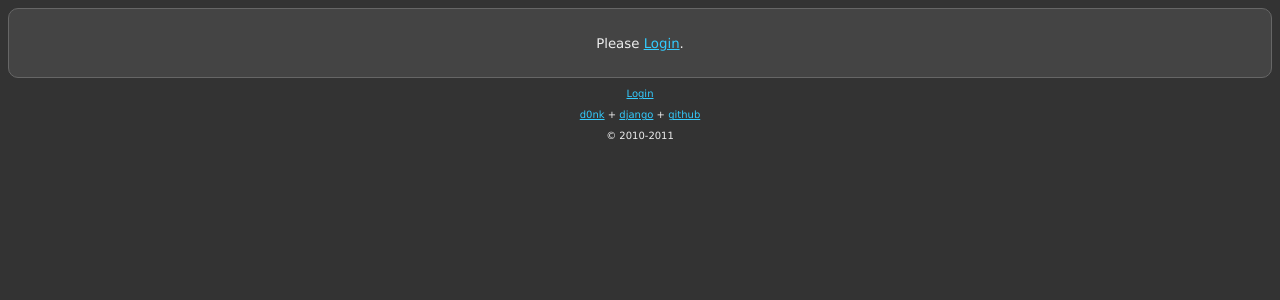
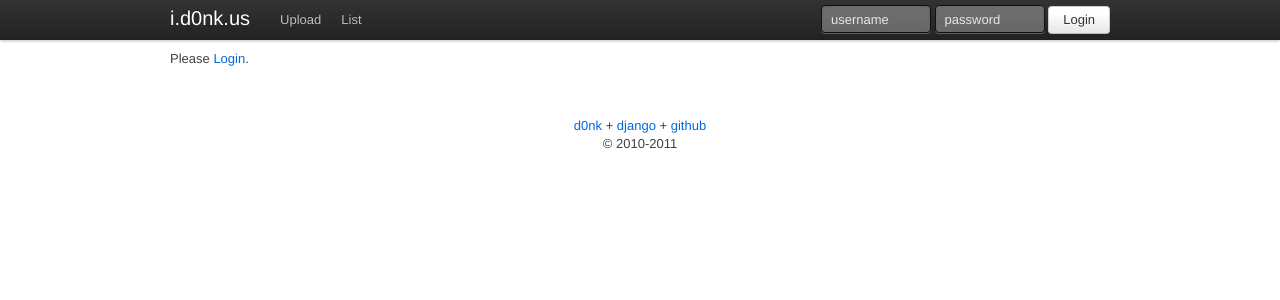
Before and after one commit to mjlee156/imghost, a Django app: template templates/upload.html in a window 1280 px wide. Shown: the top 300 px of the page. Run offline with Django 3.2, Linux system fonts and the light colour scheme; the template is opened without the code that fills it, so the values that code supplies are empty.

Commit message:
Began making support for the bootstrap based layout(s)

```diff
--- a/data/static/style.css
+++ b/data/static/style.css
@@ -1,38 +1,14 @@
-body {
-    background: #333;
-    color: #eee;
-    font-family: Verdana, sans-serif;
-    font-size: 10pt;
+div.image {
+    display: inline-block;
+    vertical-align: bottom;
 }
 
-a {
-    color: #3cf;
-}
-
-a:hover {
-    color: red;
-}
-
-div.image {
-    display: inline-block;
-    border: 1px solid #999;
-    background: #666;
-    margin: 0.5em;
-    padding: 0.5em;
-
-    width: 200px;
-    font-size: 75%;
-    vertical-align: top;
-}
-
-div.image input {
-    border: 1px solid #999;
-    background: #333;
-    color: #eee;
+div.image h5 {
+  text-align: center;
 }
 
 div.image:hover {
-    background: #999;
+    background: #eee;
     border: 1px solid #ccc;
 }
 
@@ -41,25 +17,3 @@ div.image a.imglink img {
     margin-left: auto;
     margin-right: auto;
 }
-
-#wrapper {
-    /*width: 70%;*/
-    border-radius: 10px;
-    margin-left: auto;
-    margin-right: auto;
-    padding: 1em;
-    text-align: center;
-
-    background: #444;
-    border: 1px solid #666;
-
-}
-
-#footer {
-    text-align: center;
-    display: block;
-    margin-left: auto;
-    margin-right: auto;
-
-    font-size: 75%;
-}
--- a/templates/base.html
+++ b/templates/base.html
@@ -4,38 +4,53 @@
       {% block head %}
       <title>{% block title %}{{ page_title }}{% endblock %}</title>
       <link rel="stylesheet" type="text/css" href="/static/style.css" />
+      <link rel="stylesheet" type="text/css" href="/static/bootstrap.min.css" />
       <link rel="stylesheet" type="text/css" href="/static/colorbox.css" />
       <script type="text/javascript" src="/static/jquery-1.6.4.min.js"></script>
       <script type="text/javascript" src="/static/jquery.colorbox-min.js"></script>
       {% endblock %}
   </head>
 
-  <body>
+  <body style="padding-top:50px;">
       {% block body %}
-      <div id="wrapper">
-          {% block content %}{% endblock %}
+      <div class="topbar">
+        <div class="topbar-inner">
+          <div class="container">
+            <h3><a class="brand" href="/">i.d0nk.us</a></h3>
+            <ul class="nav">
+              <li><a href="/upload">Upload</a></li>
+              <li><a href="/list">List</a></li>
+            </ul>
+
+            {% if user.is_authenticated %}
+            <ul class="nav secondary-nav">
+              {% if user.is_staff %}<li><a href="/admin/">Admin</a></li>{% endif %}
+              <li><a href="/logout">Logout ({{ user.username }})</a></li>
+            </ul>
+            {% else %}
+            <form method="post" action="/login" class="pull-right">
+              {% csrf_token %}
+              <input type="text" name="username" placeholder="username" class="input-small" />
+              <input type="password" name="password" placeholder="password" class="input-small" />
+              <input type="hidden" name="next" value="{{ next }}" />
+              <button type="submit" class="btn">Login</button>
+            </form>
+            {% endif %}
+
+          </div>
+        </div>
       </div>
 
-      <div id="footer">
-          <p>
-          {% if user.is_authenticated %}
-          Logged in as <a href="/list/user/{{user.username}}">{{ user.username }}</a> - <a href="/upload">upload</a> /
-            <a href="/list">list</a> /
-            {% if user.is_staff %} <a href="/admin/">admin</a> / {% endif %}
-            <a href="/logout">logout</a>
+      <div class="container">
+        {% block content %}{% endblock %}
 
-          {% else %}
-          <a href="/login">Login</a>
-          {% endif %}
-          </p>
-          <p>
-            <a href="http://d0nk.us/">d0nk</a> +
-            <a href="http://djangoproject.com/">django</a> +
-            <a href="#">github</a>
-          </p>
+        <div class="footer" style="text-align:center;padding-top:40px;">
+          <a href="http://d0nk.us/">d0nk</a> +
+          <a href="http://djangoproject.com/">django</a> +
+          <a href="#">github</a>
           <p>&copy; 2010-2011</p>
-      </div>
-
-      {% endblock %}
+       </div>
+    </div>
+    {% endblock %}
   </body>
 </html>
--- a/templates/upload.html
+++ b/templates/upload.html
@@ -2,32 +2,41 @@
 {% block content %}
 
 {% if user.is_authenticated %}
+<form method="post" action="/upload" enctype="multipart/form-data">
+{% csrf_token %}
 
-<script type="text/javascript">
-var set_upload = function(t) {
-    if( t == 'file' ) {
-        $('#upload_file_container').show();
-        $('#upload_url_container').hide();
-    } else if( t == 'url' ) {
-        $('#upload_file_container').hide();
-        $('#upload_url_container').show();
-    }
-}
-</script>
+<div class="well">
+  <div class="row">
+    <div class="span8 offset4">
+      <h2 style="text-align:center;">Upload Image</h2>
+    </div>
+  </div>
 
-<form method="post" action="/upload" enctype="multipart/form-data">
- {% csrf_token %}
- <p id="upload_file_container" {% if url %}style="display:none;" {% endif %}><input type="file" name="upload_file" /></p>
- <p id="upload_url_container" {% if not url %} style="display:none;"{% endif %} ><input type="text" name="upload_url" value="{{url}}" size="64" /></p>
- <p>
- <input type="radio" name="upload_type" value="file" id="upload_type_file" checked="{{url|yesno:"true,false"}}" onclick="set_upload('file');"/><label for="upload_type_file">File</label>
- <input type="radio" name="upload_type" value="url" id="upload_type_url" checked="{{url|yesno:"false,true"}}" onclick="set_upload('url');"/><label for="upload_type_url">URL</label>
- </p>
- <p><input type="submit" value="Upload" /></p>
+  <div class="row">
+    <div class="span8 offset4" style="text-align:center;">
+      <input type="file" name="upload_file" />
+      <div style="display:none;"><input type="text" name="upload_url" value="{{url}}" size="64" /></div>
+      <br />
+      <input type="submit" value="Upload" class="btn primary" />
+      <br />
+    </div>
+  </div>
+
+  <div class="row">
+    <div class="span8 offset4" style="text-align:center;">
+      <input type="radio" name="upload_type" value="file" id="upload_type_file" checked="yes" /> <span>File</span> |
+      <input type="radio" name="upload_type" value="url" id="upload_type_url"/> <span>URL</span>
+    </div>
+  </div>
+
+</div>
+
 </form>
 
 {% else %}
 <p>Please <a href="/login">Login</a>.</p>
 {% endif %}
 
+</div>
+
 {% endblock %}
```
Also changed, not shown: templates/list_images.html (+12 -9 lines), templates/login.html (+6 -9 lines).
